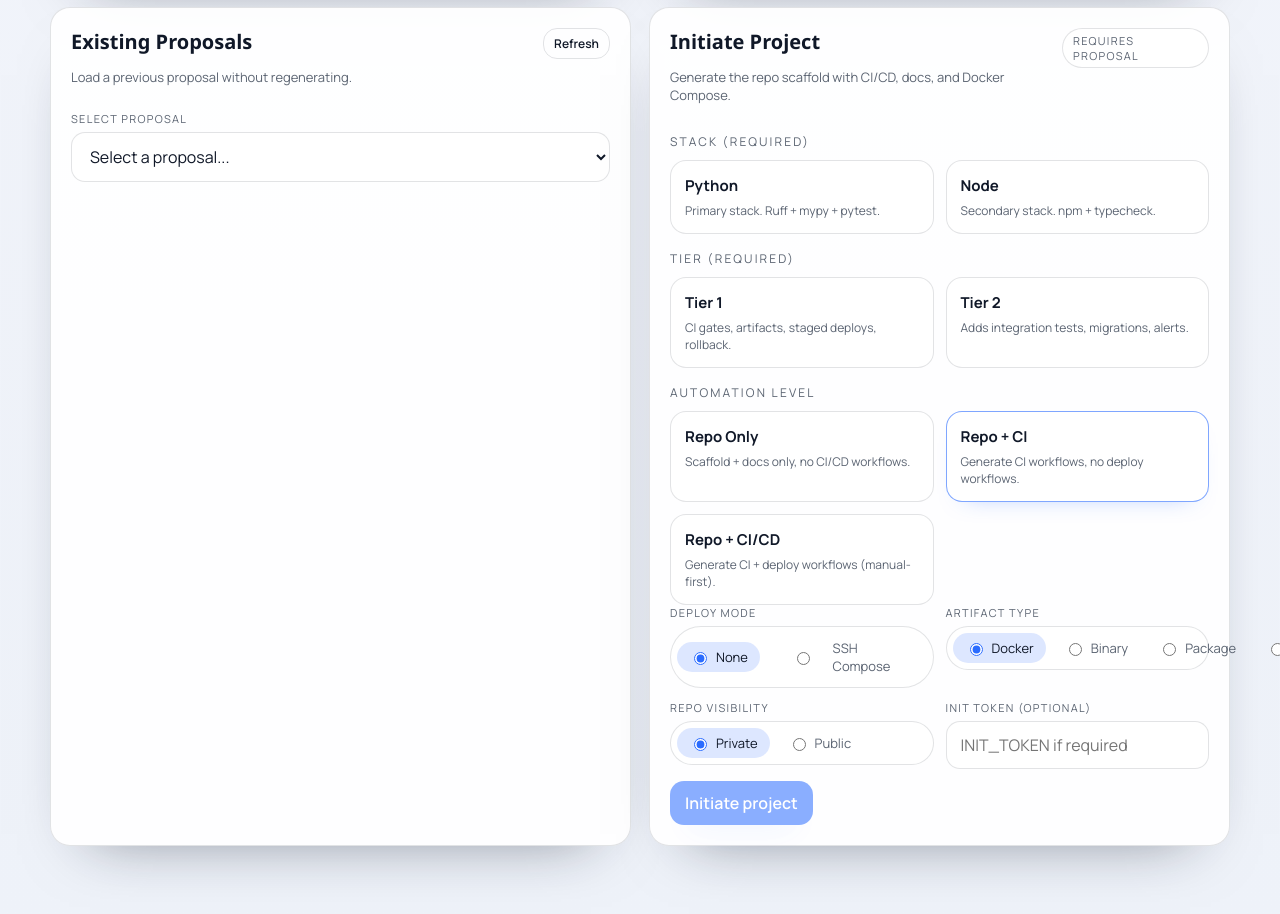
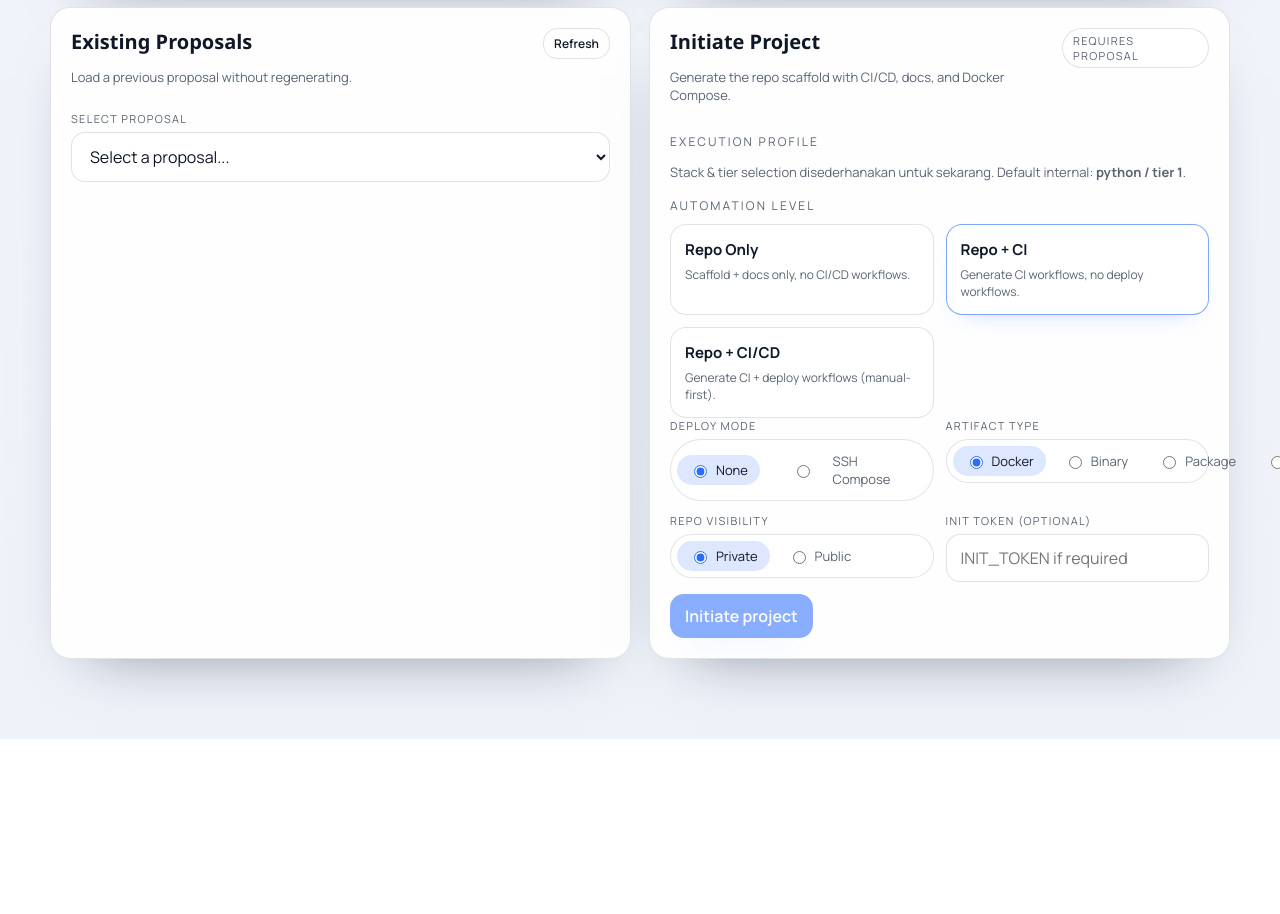
Before and after one commit to alfonsusenrico/documentation-generator, a website with bundled scripts: page public/index.html in a window 1280 px wide. Shown: the part 880-1794 px from the top of the page. After the commit the page ends 1619 px from the top, so only its background shows below. Built offline with nearby package versions, Linux system fonts and the light colour scheme.

Commit message:
Simplify init UI: remove legacy stack/tier selectors and use sane defaults

```diff
--- a/public/app.js
+++ b/public/app.js
@@ -74,10 +74,10 @@ const getVisibility = () =>
   document.querySelector('input[name="visibility"]:checked')?.value || "private";
 
 const getStack = () =>
-  document.querySelector('input[name="stack"]:checked')?.value || "";
+  $("stackDefault")?.value || "python";
 
 const getTier = () =>
-  document.querySelector('input[name="tier"]:checked')?.value || "";
+  $("tierDefault")?.value || "1";
 
 const getAutomationLevel = () =>
   document.querySelector('input[name="automationLevel"]:checked')?.value || "repo_ci";
--- a/public/index.html
+++ b/public/index.html
@@ -129,36 +129,12 @@
             <div class="badge">Requires proposal</div>
           </div>
 
-          <div class="section">
-            <div class="section-title">Stack (required)</div>
-            <div class="choice-grid">
-              <label class="choice-card">
-                <input type="radio" name="stack" value="python" />
-                <div class="choice-title">Python</div>
-                <div class="choice-desc">Primary stack. Ruff + mypy + pytest.</div>
-              </label>
-              <label class="choice-card">
-                <input type="radio" name="stack" value="node" />
-                <div class="choice-title">Node</div>
-                <div class="choice-desc">Secondary stack. npm + typecheck.</div>
-              </label>
-            </div>
-          </div>
+          <input type="hidden" id="stackDefault" value="python" />
+          <input type="hidden" id="tierDefault" value="1" />
 
-          <div class="section">
-            <div class="section-title">Tier (required)</div>
-            <div class="choice-grid">
-              <label class="choice-card">
-                <input type="radio" name="tier" value="1" />
-                <div class="choice-title">Tier 1</div>
-                <div class="choice-desc">CI gates, artifacts, staged deploys, rollback.</div>
-              </label>
-              <label class="choice-card">
-                <input type="radio" name="tier" value="2" />
-                <div class="choice-title">Tier 2</div>
-                <div class="choice-desc">Adds integration tests, migrations, alerts.</div>
-              </label>
-            </div>
+          <div class="section compact-note">
+            <div class="section-title">Execution Profile</div>
+            <p class="muted">Stack & tier selection disederhanakan untuk sekarang. Default internal: <strong>python / tier 1</strong>.</p>
           </div>
 
           <div class="section">
```
